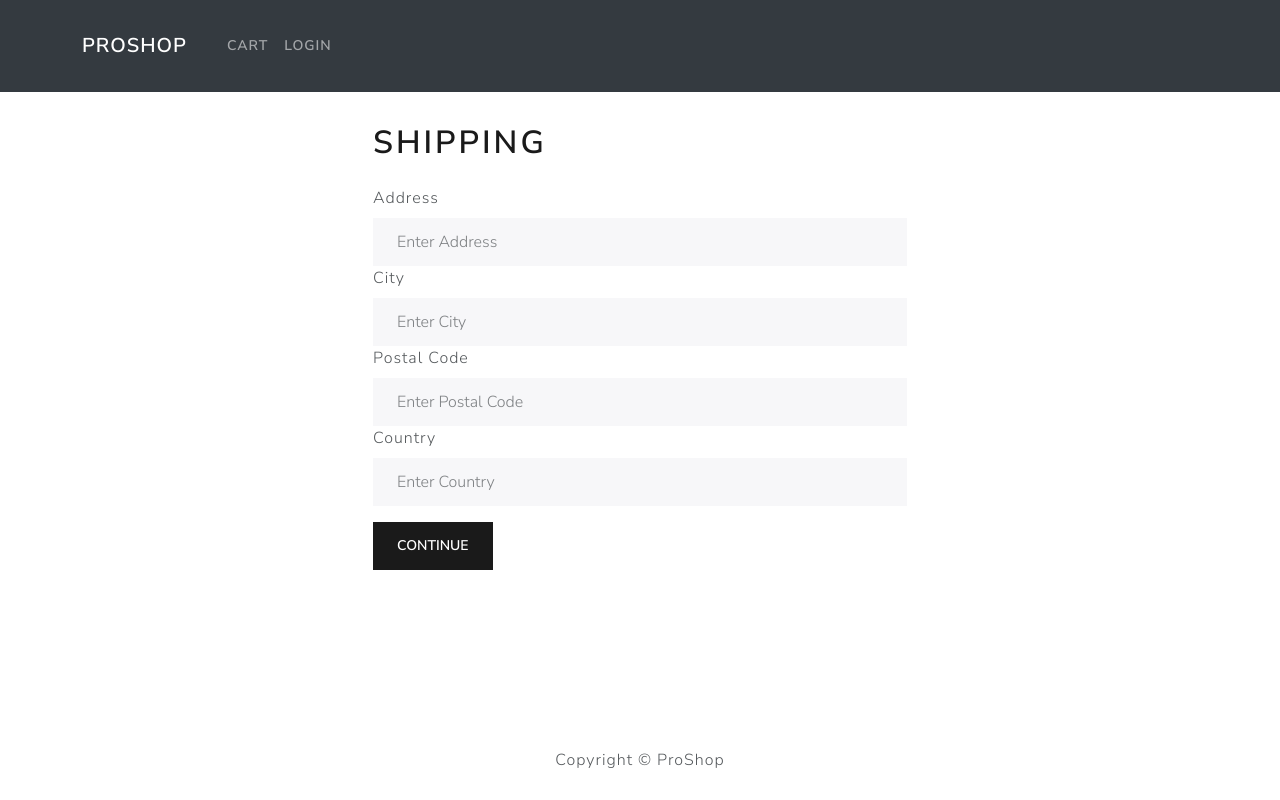
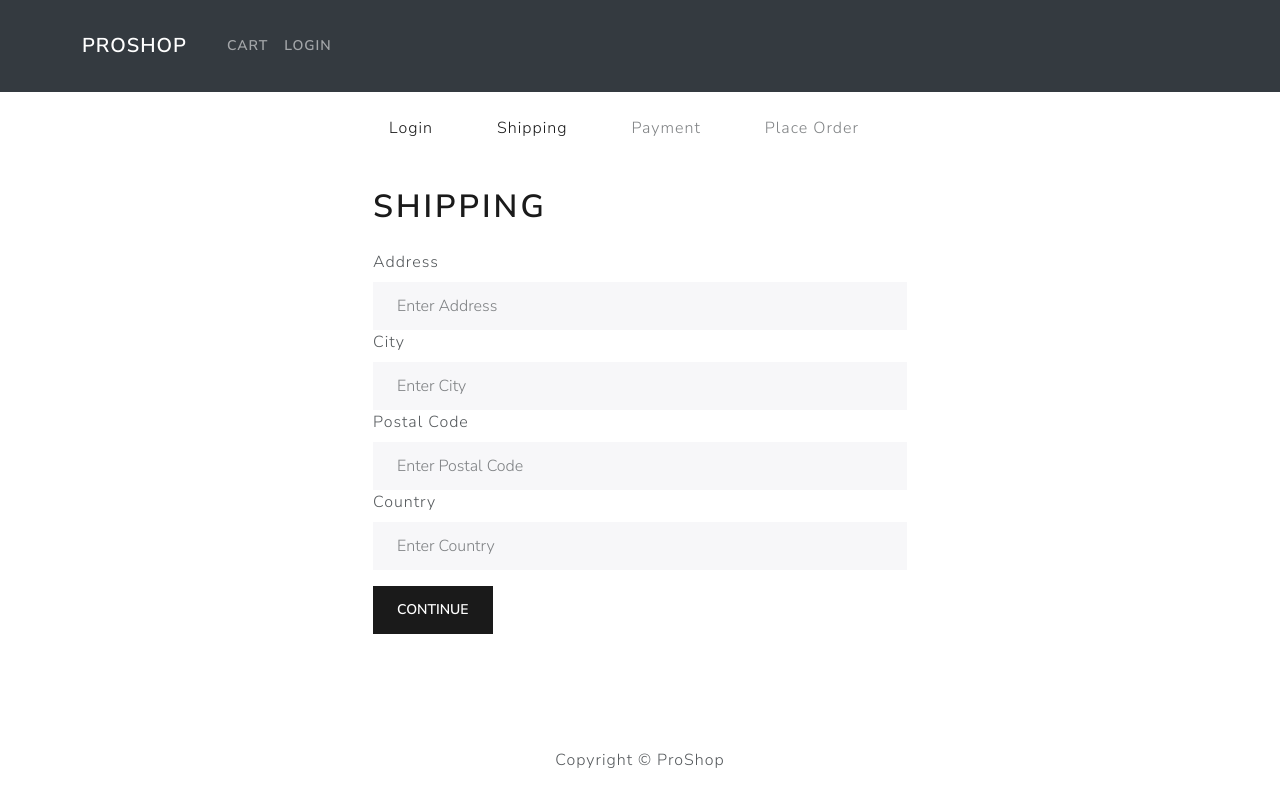
Before and after one commit to RedfordRobert68/ecommerce, a React (Create React App) app in the folder frontend/: page /shipping in a window 1280 px wide. Built offline with nearby package versions, Linux system fonts and the light colour scheme; the HTML template or start-up script is replaced by a standard one.

Commit message:
Created Checkout Steps Component

```diff
--- /dev/null
+++ b/frontend/src/components/CheckoutSteps.js
@@ -0,0 +1,69 @@
+import React from 'react'
+import { Nav } from 'react-bootstrap'
+import { LinkContainer } from 'react-router-bootstrap'
+
+
+function CheckoutSteps(step1, step2, step3, step4) {
+	return (
+    	<Nav className='justify-content-center mb-4'>
+			<Nav.Item>
+				{step1 ? (
+					<LinkContainer to="/login">
+						<Nav.Link>
+							Login
+						</Nav.Link>
+					</LinkContainer>
+				) : (
+					<Nav.Link disabled>
+						Login
+					</Nav.Link>
+				)}
+			</Nav.Item>
+
+			<Nav.Item>
+				{step2 ? (
+					<LinkContainer to="/shipping">
+						<Nav.Link>
+							Shipping
+						</Nav.Link>
+					</LinkContainer>
+				) : (
+					<Nav.Link disabled>
+						Shipping
+					</Nav.Link>
+				)}
+			</Nav.Item>
+
+			<Nav.Item>
+				{step3 ? (
+					<LinkContainer to="/payment">
+						<Nav.Link>
+							Payment
+						</Nav.Link>
+					</LinkContainer>
+				) : (
+					<Nav.Link disabled>
+						Payment
+					</Nav.Link>
+				)}
+			</Nav.Item>
+
+			<Nav.Item>
+				{step4? (
+					<LinkContainer to="/placeorder">
+						<Nav.Link>
+							Place Order
+						</Nav.Link>
+					</LinkContainer>
+				) : (
+					<Nav.Link disabled>
+						Place Order
+					</Nav.Link>
+				)}
+			</Nav.Item>
+
+    	</Nav>
+  	)
+}
+
+export default CheckoutSteps
--- a/frontend/src/screens/CartScreen.js
+++ b/frontend/src/screens/CartScreen.js
@@ -30,7 +30,8 @@
     }
 
     const checkoutHandler = () =>{
-        history('/login?redirect=shipping')
+        history('/login?redirect=/shipping')
+        // history('/shipping')
     }
 
 
--- a/frontend/src/screens/ShippingScreen.js
+++ b/frontend/src/screens/ShippingScreen.js
@@ -3,6 +3,7 @@
 import { Form, Button } from 'react-bootstrap'
 import { useDispatch, useSelector } from 'react-redux'
 import FormContainer from '../components/FormContainer'
+import CheckoutSteps from '../components/CheckoutSteps'
 import { saveShippingAddress } from '../actions/cartActions'
 
 function ShippingScreen() {
@@ -25,6 +26,7 @@
 
     return (
         <FormContainer>
+            <CheckoutSteps />
             <h1>
                 Shipping
             </h1>
```
